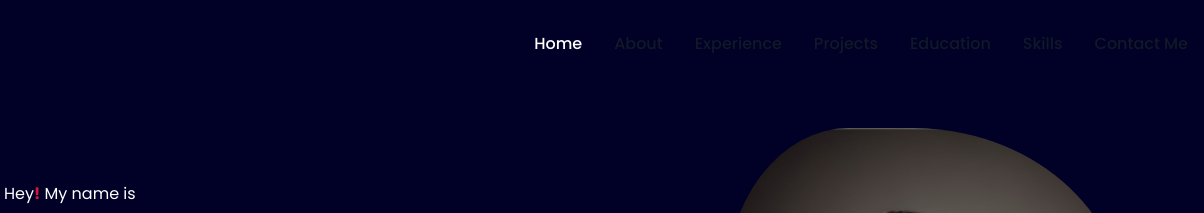
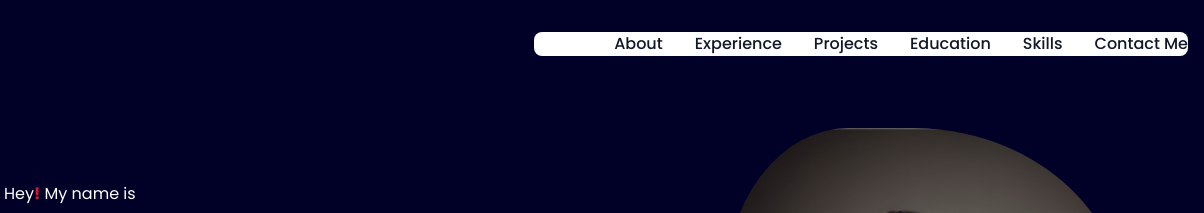
Before and after one commit to Asad9340/Portfolio, a plain HTML site: page index.html in a window 1280 px wide. Shown: the top 213 px of the page, 76-1280 px from the left. Drawn offline with nearby package versions, Linux system fonts and the light colour scheme.

Commit message:
fixes issues

```diff
--- a/index.html
+++ b/index.html
@@ -64,7 +64,7 @@
           </button>
           <div class="hidden w-full md:block md:w-auto" id="navbar-solid-bg">
             <ul
-              class="font-medium flex flex-col p-4 md:p-0 mt-4 rounded-lg md:flex-row md:space-x-8 rtl:space-x-reverse md:mt-0 md:border-0 "
+              class="font-medium flex flex-col p-4 md:p-0 mt-4 border border-gray-100 rounded-lg bg-gray-50 md:flex-row md:space-x-8 rtl:space-x-reverse md:mt-0 md:border-0 md:bg-white dark:bg-gray-800 md:dark:bg-gray-900 dark:border-gray-700"
             >
               <li>
                 <a
```
